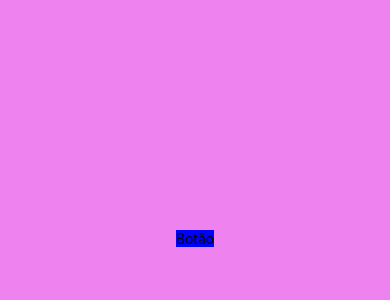
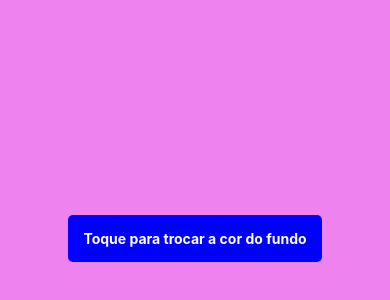
Before and after one commit to Caio3ds2025/react-native-3ds-2025, a React Native app: screen / in a window 390 px wide. Shown: the part 184-484 px from the top of the page. Built offline with nearby package versions, Linux system fonts and the light colour scheme.

Commit message:
Add files via upload

```diff
--- a/src/aula03.jsx
+++ b/src/aula03.jsx
@@ -2,11 +2,28 @@ import React, {Component} from "react";
 import {View, Text, StyleSheet, TouchableOpacity} from "react-native";
 
 class Aula03 extends Component {
+
+    constructor(props) {
+        super(props);
+        this.state = {
+            backgroundColor: 'blueviolet',
+        }
+    }
+    changeColor = () => {
+        const randomColor = `#${Math.floor(Math.random() * 16777215).toString(16)}`;
+        this.setState({backgroundColor: randomColor});
+    }
+
     render() {
+
+
+
         return(
             <View style={ styles.container }>
-                <TouchableOpacity style={styles.botao}>
-                    <Text>Botão</Text>
+                <TouchableOpacity style={[styles.botao, {backgroundColor: this.backgroundColor}]}
+                onPress={ this.changeColor}
+                >
+                    <Text style={styles.textbotao}>Toque para trocar a cor do fundo</Text>
                 </TouchableOpacity>
             </View>
         );
@@ -25,5 +42,12 @@ const styles = StyleSheet.create({
 
     botao: {
         backgroundColor: 'blue',
+        padding: 15,
+        borderRadius: 5,
+    },
+
+    textbotao: {
+        color: 'white',
+        fontWeight: 'bold'
     }
 })
```
